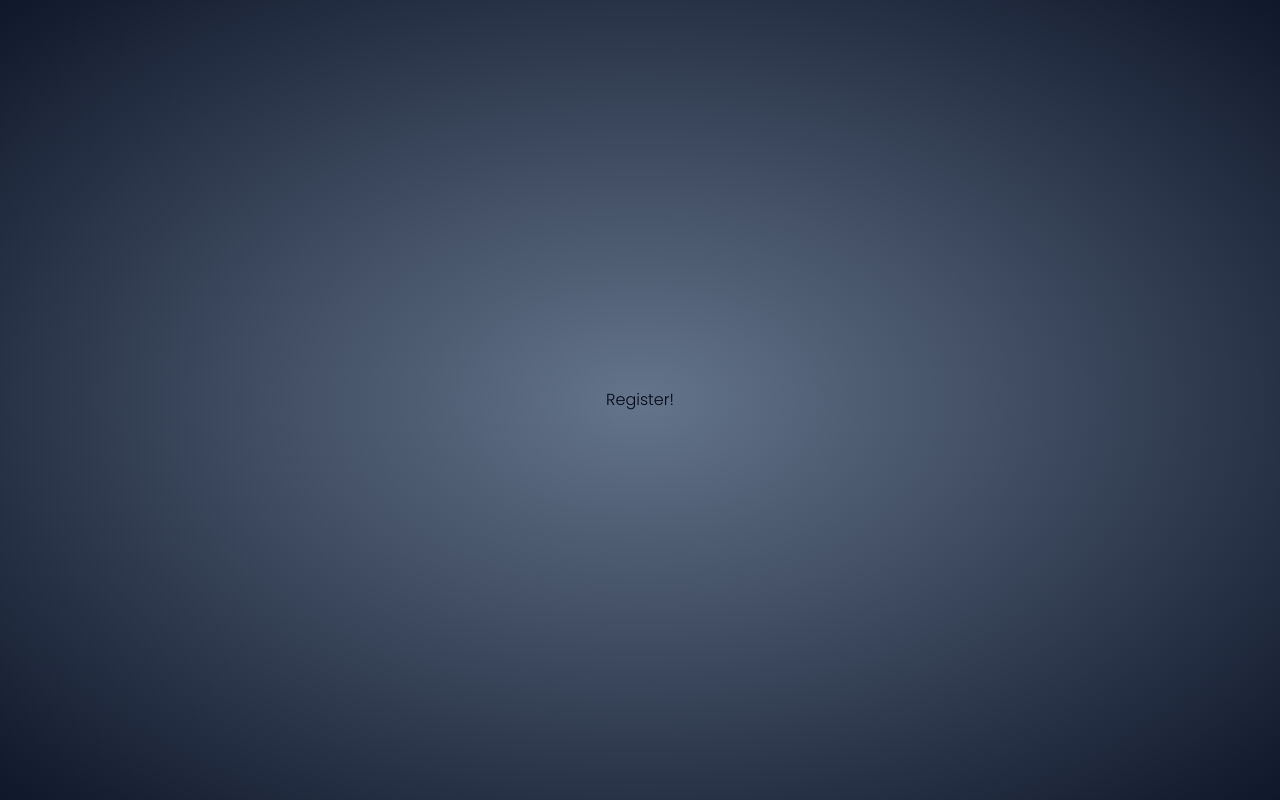
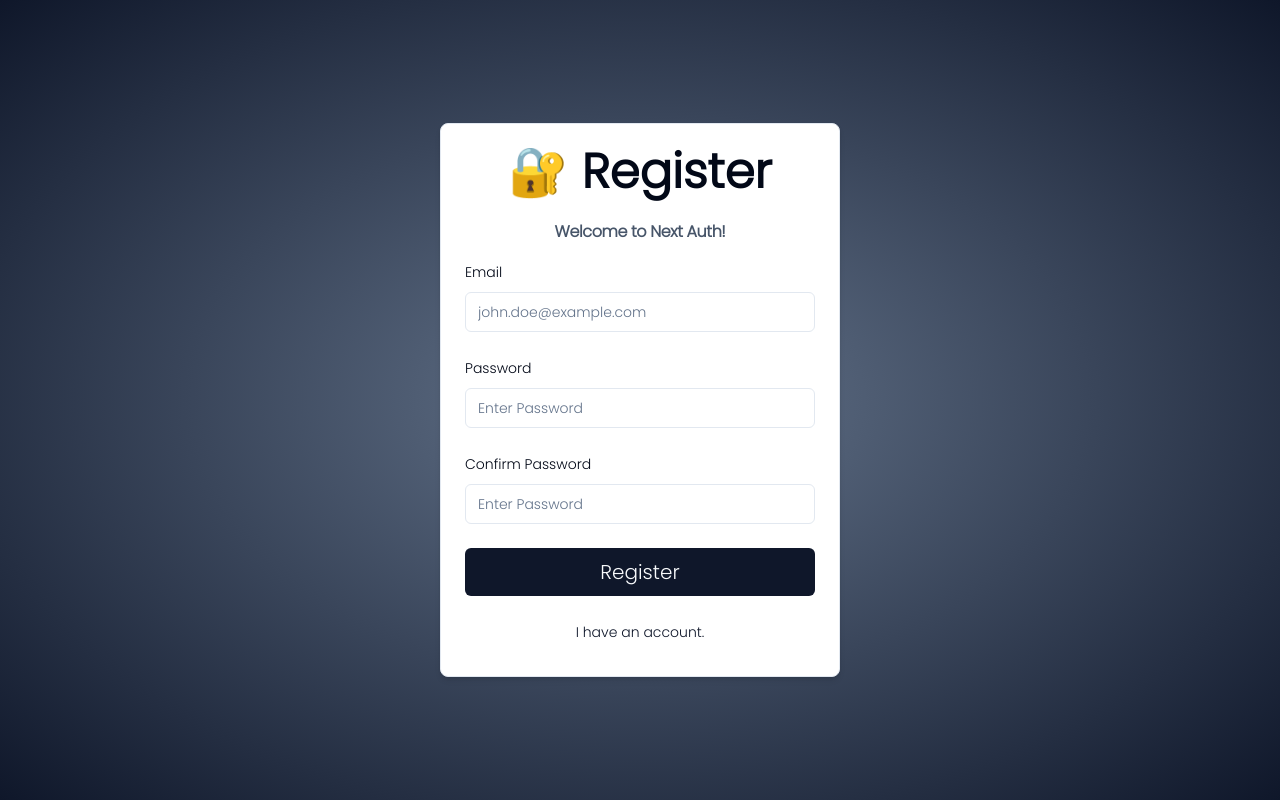
Before and after one commit to jhnrmss/next-auth--demo, a Next.js app: page /register in a window 1280 px wide. Built offline with nearby package versions, Linux system fonts and the light colour scheme.

Commit message:
feat/add register

```diff
--- a/src/app/(auth)/register/page.tsx
+++ b/src/app/(auth)/register/page.tsx
@@ -1,7 +1,26 @@
+import AppCard from "@/app/_components/AppCard";
 import React from "react";
+import RegisterForm from "./register-form";
+import AppButton from "@/app/_components/AppButton";
 
 const Register = () => {
-  return <div>Register!</div>;
+  return (
+    <AppCard
+      Header=" 🔐 Register"
+      title="Welcome to Next Auth!"
+      classCard="w-[400px]"
+    >
+      <RegisterForm />
+      <AppButton
+        ActionMode="redirect"
+        path="/signin"
+        variant={"link"}
+        className="text-center w-full"
+      >
+        I have an account.
+      </AppButton>
+    </AppCard>
+  );
 };
 
 export default Register;
--- /dev/null
+++ b/src/app/(auth)/register/register-form.tsx
@@ -0,0 +1,83 @@
+"use client";
+import AppButton from "@/app/_components/AppButton";
+import {
+  FormField,
+  FormItem,
+  FormLabel,
+  FormControl,
+  FormMessage,
+  Form,
+} from "@/components/ui/form";
+import { Input } from "@/components/ui/input";
+import React from "react";
+import { useForm } from "react-hook-form";
+
+const RegisterForm = () => {
+  const methods = useForm();
+
+  const handleSubmit = () => {
+    console.log("Submitted");
+  };
+  return (
+    <Form {...methods}>
+      <form onSubmit={handleSubmit} className="space-y-6 py-4">
+        <FormField
+          control={methods.control}
+          name="email"
+          render={({ field }) => (
+            <FormItem>
+              <FormLabel>Email</FormLabel>
+              <FormControl>
+                <Input placeholder="john.doe@example.com" {...field} />
+              </FormControl>
+              <FormMessage />
+            </FormItem>
+          )}
+        />
+        <FormField
+          control={methods.control}
+          name="password"
+          render={({ field }) => (
+            <FormItem>
+              <FormLabel>Password</FormLabel>
+              <FormControl>
+                <Input
+                  placeholder="Enter Password"
+                  type="password"
+                  {...field}
+                />
+              </FormControl>
+              <FormMessage />
+            </FormItem>
+          )}
+        />
+        <FormField
+          control={methods.control}
+          name="confirmPassword"
+          render={({ field }) => (
+            <FormItem>
+              <FormLabel>Confirm Password</FormLabel>
+              <FormControl>
+                <Input
+                  placeholder="Enter Password"
+                  type="password"
+                  {...field}
+                />
+              </FormControl>
+              <FormMessage />
+            </FormItem>
+          )}
+        />
+        <AppButton
+          type="submit"
+          ActionMode="onclick"
+          className="w-full text-xl py-6"
+        >
+          Register
+        </AppButton>
+      </form>
+    </Form>
+  );
+};
+
+export default RegisterForm;
--- /dev/null
+++ b/src/app/(auth)/signin/login-form.tsx
@@ -0,0 +1,66 @@
+"use client";
+import AppButton from "@/app/_components/AppButton";
+import {
+  FormField,
+  FormItem,
+  FormLabel,
+  FormControl,
+  FormMessage,
+  Form,
+} from "@/components/ui/form";
+import { Input } from "@/components/ui/input";
+import React from "react";
+import { useForm } from "react-hook-form";
+
+const LoginForm = () => {
+  const methods = useForm();
+
+  const handleSubmit = () => {
+    console.log("Submitted");
+  };
+  return (
+    <Form {...methods}>
+      <form onSubmit={handleSubmit} className="space-y-6 py-4">
+        <FormField
+          control={methods.control}
+          name="email"
+          render={({ field }) => (
+            <FormItem>
+              <FormLabel>Email</FormLabel>
+              <FormControl>
+                <Input placeholder="john.doe@example.com" {...field} />
+              </FormControl>
+              <FormMessage />
+            </FormItem>
+          )}
+        />
+        <FormField
+          control={methods.control}
+          name="password"
+          render={({ field }) => (
+            <FormItem>
+              <FormLabel>Password</FormLabel>
+              <FormControl>
+                <Input
+                  placeholder="Enter Password"
+                  type="password"
+                  {...field}
+                />
+              </FormControl>
+              <FormMessage />
+            </FormItem>
+          )}
+        />
+        <AppButton
+          type="submit"
+          ActionMode="onclick"
+          className="w-full text-xl py-6"
+        >
+          Login
+        </AppButton>
+      </form>
+    </Form>
+  );
+};
+
+export default LoginForm;
--- a/src/app/(auth)/signin/page.tsx
+++ b/src/app/(auth)/signin/page.tsx
@@ -1,10 +1,24 @@
 import AppCard from "@/app/_components/AppCard";
 import React from "react";
+import LoginForm from "./login-form";
+import AppButton from "@/app/_components/AppButton";
 
 const SignIn = () => {
   return (
-    <AppCard Header=" 🔐 Sign In" title="Welcome to Next Auth!">
-      <div>PEW!</div>
+    <AppCard
+      Header=" 🔐 Sign In"
+      title="Welcome to Next Auth!"
+      classCard="w-[400px]"
+    >
+      <LoginForm />
+      <AppButton
+        ActionMode="redirect"
+        path="/register"
+        variant={"link"}
+        className="text-center w-full"
+      >
+        You dont have an account?
+      </AppButton>
     </AppCard>
   );
 };
--- a/src/app/_components/AppCard/index.tsx
+++ b/src/app/_components/AppCard/index.tsx
@@ -20,16 +20,15 @@ const AppCard = ({
   ...props
 }: ICardProps) => {
   return (
-    <Card
-      className={cn(
-        props.classCard,
-        "flex flex-col justify-center items-center shadow-md rounded-lg"
-      )}
-    >
-      <CardHeader className={cn(props.classHeader, "text-5xl font-semibold")}>
+    <Card className={cn(props.classCard, "shadow-md rounded-lg")}>
+      <CardHeader
+        className={cn(props.classHeader, "text-5xl font-semibold text-center")}
+      >
         {Header}
       </CardHeader>
-      <CardTitle className={cn(props.classTitle, "text-xl text-slate-600")}>
+      <CardTitle
+        className={cn(props.classTitle, "text-base text-slate-600 text-center")}
+      >
         {title}
       </CardTitle>
       <CardContent className={props.classContent}>{children}</CardContent>
```
